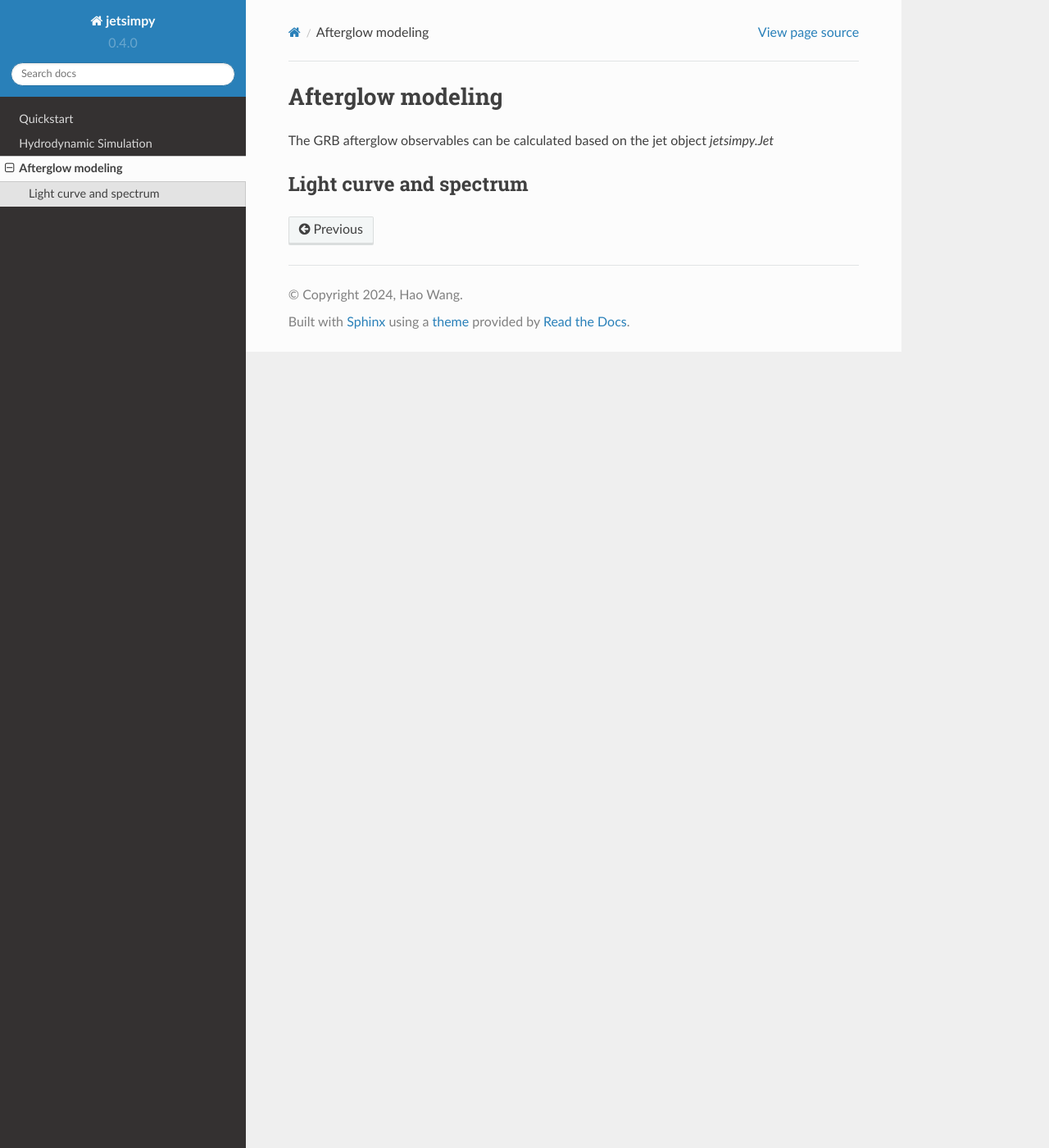
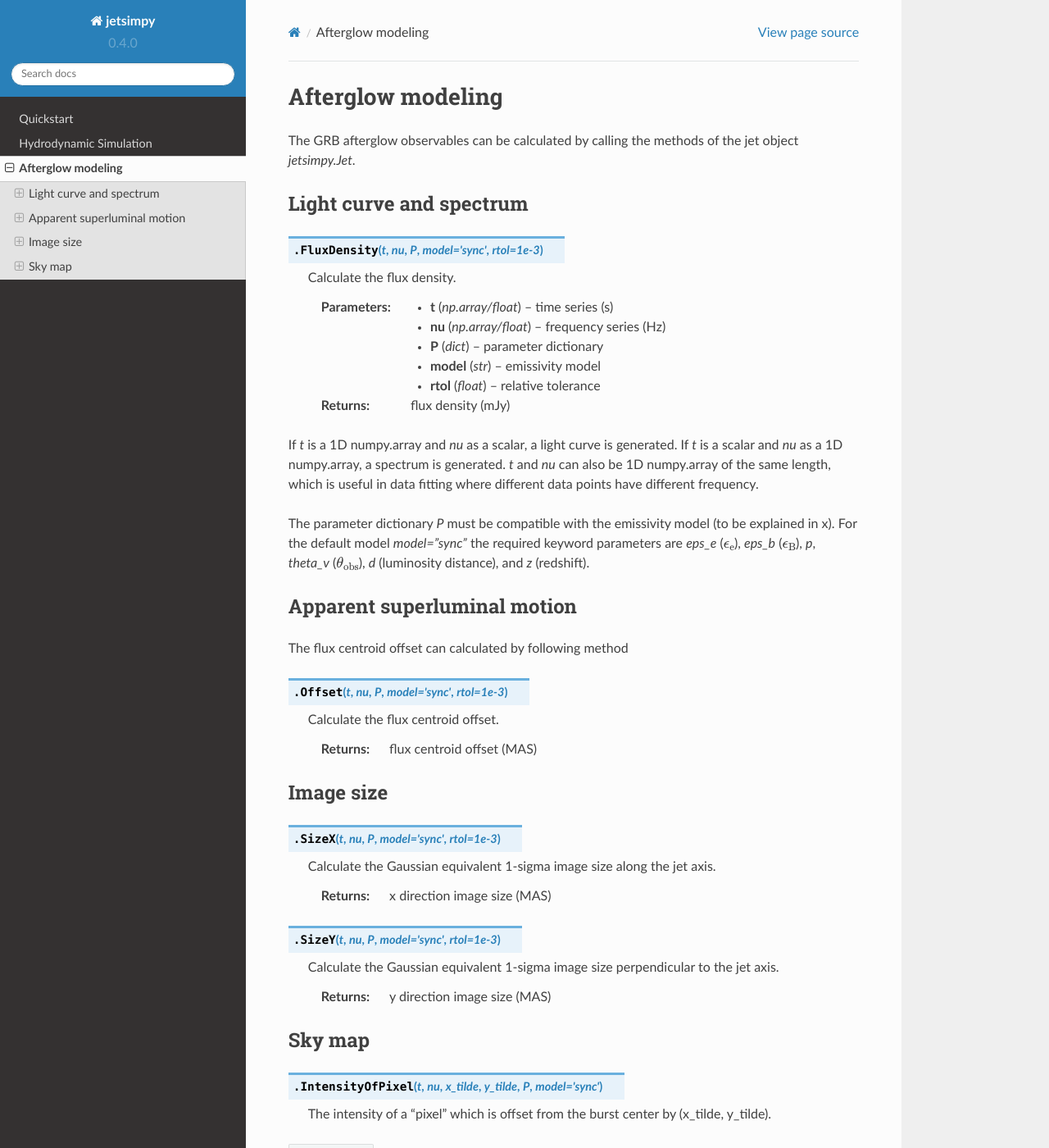
Before and after one commit to haowang-astro/jetsimpy, a Sphinx documentation site: the page built from docs/source/afterglow.rst, in a window 1280 px wide and 1400 px high. Shown: the whole window at 82% size. Built offline with Sphinx 7.4.7 and the Read the Docs theme 2.0.0, drawn with Linux system fonts in a browser that asks for light colours.

Commit message:
save doc

```diff
--- a/docs/source/afterglow.rst
+++ b/docs/source/afterglow.rst
@@ -1,6 +1,50 @@
 Afterglow modeling
 ==================
-The GRB afterglow observables can be calculated based on the jet object `jetsimpy.Jet`
+The GRB afterglow observables can be calculated by calling the methods of the jet object `jetsimpy.Jet`.
 
 Light curve and spectrum
 ------------------------
+.. py:method:: .FluxDensity(t, nu, P, model='sync', rtol=1e-3)
+
+    Calculate the flux density.
+
+    :param np.array/float t: time series (s)
+    :param np.array/float nu: frequency series (Hz)
+    :param dict P: parameter dictionary
+    :param str model: emissivity model
+    :param float rtol: relative tolerance
+    :return: flux density (mJy)
+
+If `t` is a 1D numpy.array and `nu` as a scalar, a light curve is generated. If `t` is a scalar and `nu` as a 1D numpy.array, a spectrum is generated. `t` and `nu` can also be 1D numpy.array of the same length, which is useful in data fitting where different data points have different frequency.
+
+The parameter dictionary `P` must be compatible with the emissivity model (to be explained in x). For the default model `model="sync"` the required keyword parameters are `eps_e` (:math:`\epsilon_{\rm e}`), `eps_b` (:math:`\epsilon_{\rm B}`), `p`, `theta_v` (:math:`\theta_{\rm obs}`), `d` (luminosity distance), and `z` (redshift).
+
+Apparent superluminal motion
+----------------------------
+The flux centroid offset can calculated by following method
+
+.. py:method:: .Offset(t, nu, P, model='sync', rtol=1e-3)
+
+    Calculate the flux centroid offset.
+
+    :return: flux centroid offset (MAS)
+
+Image size
+----------
+.. py:method:: .SizeX(t, nu, P, model='sync', rtol=1e-3)
+
+    Calculate the Gaussian equivalent 1-sigma image size along the jet axis.
+
+    :return: x direction image size (MAS)
+
+.. py:method:: .SizeY(t, nu, P, model='sync', rtol=1e-3)
+
+    Calculate the Gaussian equivalent 1-sigma image size perpendicular to the jet axis.
+
+    :return: y direction image size (MAS)
+
+Sky map
+-------
+.. py:method:: .IntensityOfPixel(t, nu, x_tilde, y_tilde, P, model="sync")
+
+    The intensity of a "pixel" which is offset from the burst center by (x_tilde, y_tilde).
--- a/docs/source/hydro.rst
+++ b/docs/source/hydro.rst
@@ -75,9 +75,9 @@ The external density is assumed to follow the profile below.
 
 start and end time
 ------------------
-The start time `tmin` is non-zero because the initial radius must be positive. The code will expand the blastwave at the initial speed until `tmin`, and then start the simulation. In principle `tmin` can be arbitrarily small. However, to speed up the simulation, a moderate value is preferred. `tmin=10` is in general a safe value.
+The start time `tmin` is non-zero because the initial radius must be positive. The blastwave will coast at the initial speed until `tmin`, and then the simulation starts. Physically `tmin` can be set to a value around the photospherical radius (timescale). A moderate value such as `tmin=10` is preferred.
 
-The simulation ends at `tmax`. This value should be sufficiently large to cover the time span of afterglow modeling.
+The simulation ends at `tmax`. This value should be sufficiently large to cover the time period of afterglow modeling.
 
 resolution
 ----------
```
